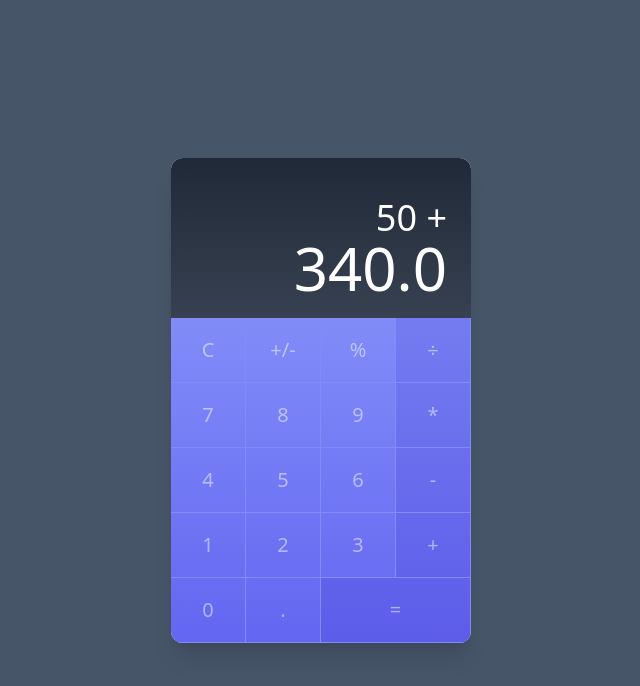
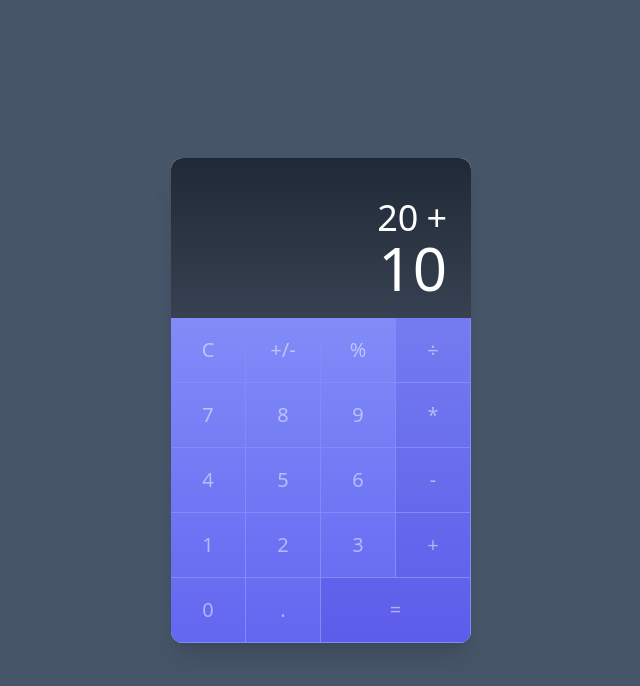
Before and after one commit to CartagoGit/zoneless-calculator, an Angular app: page /calculator in a window 1280 px wide. Shown: the top 686 px of the page, without its empty margins (319-959 px from the left). Built offline with nearby package versions, Linux system fonts and the light colour scheme.

Commit message:
Creamos el servicio con los resultados y operador

```diff
--- a/src/app/calculator/components/calculator/calculator.component.html
+++ b/src/app/calculator/components/calculator/calculator.component.html
@@ -1,10 +1,13 @@
 <div class="w-screen h-40 bg-gradient-to-b from-gray-800 to-gray-700 flex items-end text-right"
   style="max-width: 300px;">
   <div class="w-full py-5 px-6 text-6xl text-white font-thin">
-    <span class="text-4xl"> 50 +</span>
+    <span class="text-4xl">
+      <span>{{ subResultText() }}</span>
+      <span class="ml-2">{{ lastOperator() }}</span>
+    </span>
     <br />
     <span>
-      340.0
+      {{ resultText() }}
     </span>
   </div>
 </div>
--- a/src/app/calculator/components/calculator/calculator.component.ts
+++ b/src/app/calculator/components/calculator/calculator.component.ts
@@ -1,10 +1,12 @@
 import {
   ChangeDetectionStrategy,
   Component,
-  HostListener,
+  computed,
+  inject,
   viewChildren,
 } from '@angular/core';
 import { CalculatorButtonComponent } from '../calculator-button/calculator-button.component';
+import { CalculatorService } from '@/calculator/services/calculator.service';
 
 @Component({
   selector: 'calculator',
@@ -17,7 +19,13 @@ import { CalculatorButtonComponent } from '../calculator-button/calculator-butto
   },
 })
 export class CalculatorComponent {
+  private _calculatorSvc = inject(CalculatorService);
+
   public calculatorButtons = viewChildren(CalculatorButtonComponent);
+
+  public resultText = computed(() => this._calculatorSvc.resultText());
+  public subResultText = computed(() => this._calculatorSvc.subResultText());
+  public lastOperator = computed(() => this._calculatorSvc.lastOperator());
 
   handleClick(key: string) {
     console.log({ key });
--- /dev/null
+++ b/src/app/calculator/services/calculator.service.ts
@@ -0,0 +1,10 @@
+import { Injectable, signal } from '@angular/core';
+
+@Injectable({
+  providedIn: 'root',
+})
+export class CalculatorService {
+  public resultText = signal('10');
+  public subResultText = signal('20');
+  public lastOperator = signal('+');
+}
```
